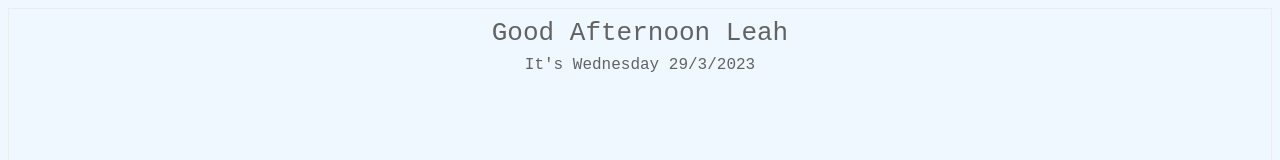
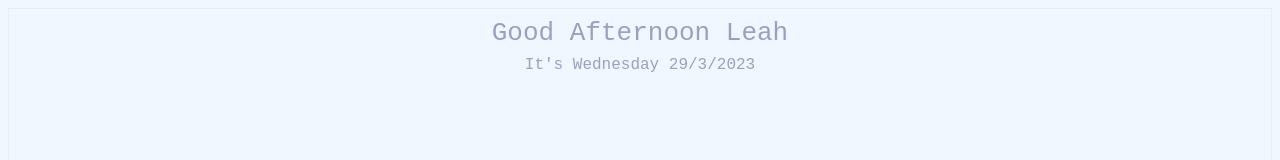
Before and after one commit to lelepie136/notion, a plain HTML site: page greeting.html in a window 1280 px wide. Shown: the top 160 px of the page. Drawn offline with Linux system fonts and the light colour scheme.

Commit message:
Update greeting.html

```diff
--- a/greeting.html
+++ b/greeting.html
@@ -5,7 +5,7 @@
 #lbl {
     font-family: monospace;
     font-size: xx-large;
-    color: #626262;
+    color: #9E9EC2;
     padding: 5px;
     border: 1px solid #ececec;
     text-align: center;
```
